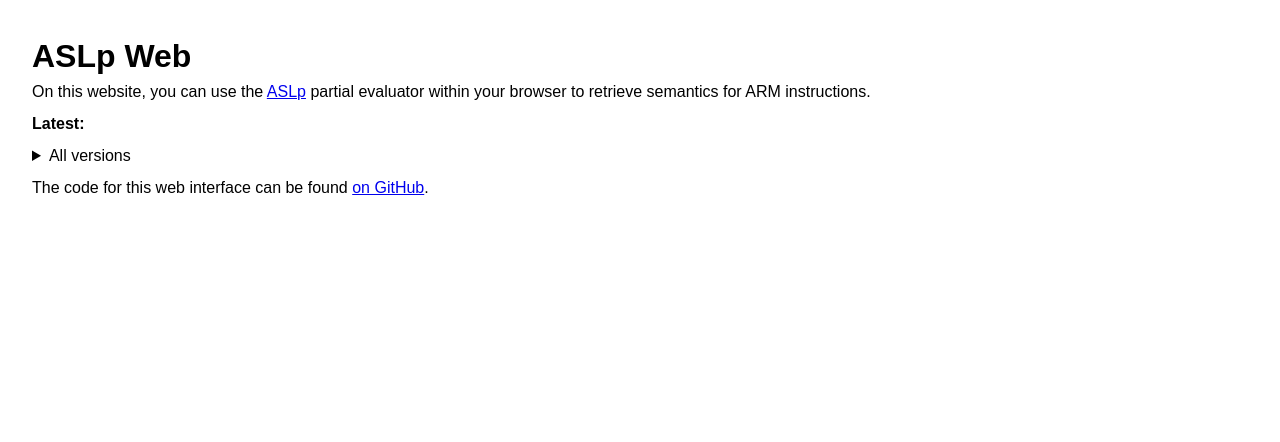
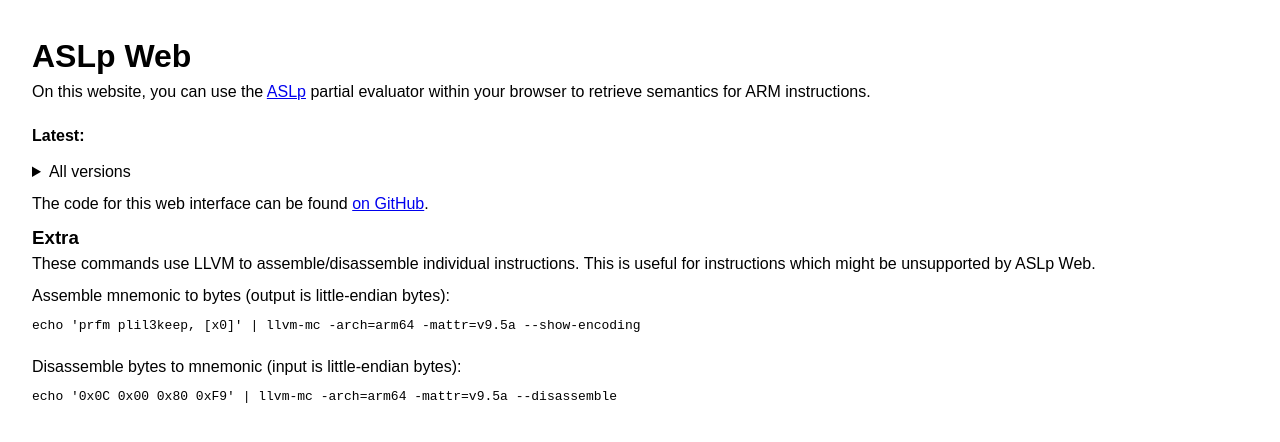
Before and after one commit to katrinafyi/aslp-web, a plain HTML site: page index.html in a window 1280 px wide. Drawn offline with Linux system fonts and the light colour scheme.

Commit message:
add extras and make main link bigger

```diff
--- a/index.html
+++ b/index.html
@@ -45,7 +45,7 @@
       to retrieve semantics for ARM instructions.
     </p>
 
-    <p><b>Latest:</b> <!--LATEST--></p>
+    <p><b>Latest:</b> <span style="font-size: 20pt; font-weight: bold;"><!--LATEST--></span></p>
 
     <p><details>
       <summary>All versions</summary>
@@ -58,5 +58,24 @@
 
     <p>The code for this web interface can be found <a href="https://github.com/katrinafyi/aslp-web">on GitHub</a>.</p>
 
+    <h3>Extra</h3>
+    <p>
+    These commands use LLVM to assemble/disassemble individual instructions.
+    This is useful for instructions which might be unsupported by ASLp Web.
+    </p>
+
+    <p>
+    Assemble mnemonic to bytes (output is little-endian bytes):
+    </p>
+    <pre>
+echo 'prfm plil3keep, [x0]' | llvm-mc -arch=arm64 -mattr=v9.5a --show-encoding
+    </pre>
+
+    <p>
+    Disassemble bytes to mnemonic (input is little-endian bytes):
+    </p>
+    <pre>
+echo '0x0C 0x00 0x80 0xF9' | llvm-mc -arch=arm64 -mattr=v9.5a --disassemble
+    </pre>
   </body>
 </html>
```
